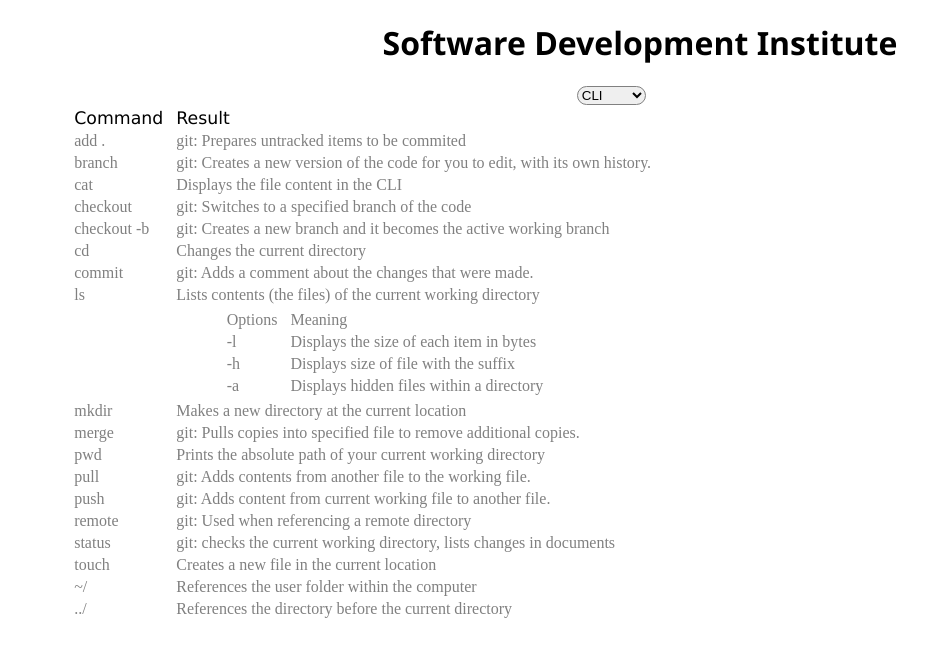
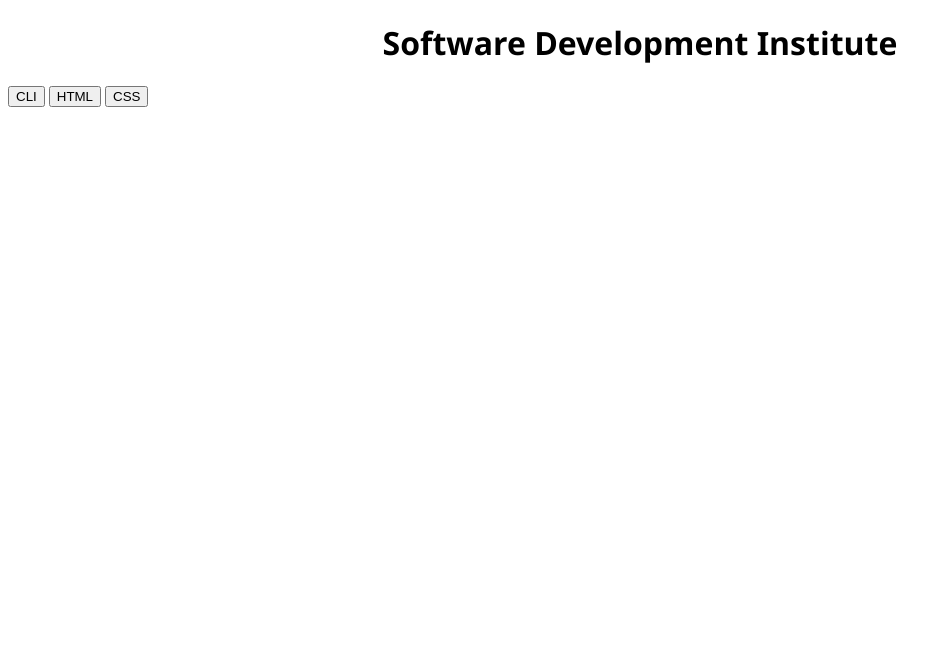
Before and after one commit to ESBorth/ASE-October-Glossary, a plain HTML site: page index.html in a window 1280 px wide. Shown: the whole page, without its empty margins (0-951 px from the left). Drawn offline with Linux system fonts and the light colour scheme.

Commit message:
Update index.html
Removed excess information - redirected it to related pages.

```diff
--- a/index.html
+++ b/index.html
@@ -4,116 +4,17 @@
         <meta charset = "utf-8">
         <title>Classwork Directory</title>
         <link rel = "stylesheet" href = "style.css">
-        <link rel = "javascript" href = "main.js">
+        <script src = "main.js"></script>
     </head>
     <body>
         <h1>Software Development Institute</h1>
-        <select label = "Classwork Type" name = "Type" id = "classWorkType">
-            <option value = "cli" class = "classWorkOption">CLI</option>
-            <option value = "html" class = "classWorkOption">HTML</option>
-        </select>
-        <div class = "gitInfo" id = "gitInfoID">
-            <table id = "gitInfoTableID" class = "gitInfoTable">
-                <tr class = "headerRow">
-                    <td>Command</td>
-                    <td>Result</td>
-                </tr>
-                <tr class = "primaryTable"> <!--add-->
-                    <td>add .</td>
-                    <td>git: Prepares untracked items to be commited</td>
-                </tr>
-                <tr class = "primaryTable"> <!--branch-->
-                    <td>branch</td>
-                    <td>git: Creates a new version of the code for you to edit, with its own history.</td>
-                </tr>
-                <tr class = "primaryTable"> <!--cat command-->
-                    <td>cat</td>
-                    <td>Displays the file content in the CLI</td>
-                </tr>
-                <tr class = "primaryTable"> <!--checkout-->
-                    <td>checkout</td>
-                    <td>git: Switches to a specified branch of the code</td>
-                </tr>
-                <tr class = "primaryTable"> <!--checkout -b-->
-                    <td>checkout -b</td>
-                    <td>git: Creates a new branch and it becomes the active working branch</td>
-                </tr>
-                <tr class = "primaryTable"> <!--cd command-->
-                    <td>cd</td>
-                    <td>Changes the current directory</td>
-                </tr>
-                <tr class = "primaryTable"> <!--Commit-->
-                    <td>commit</td>
-                    <td>git: Adds a comment about the changes that were made.</td>
-                </tr>
-                <tr class = "primaryTable"> <!--list contents of cwd-->
-                    <td>ls</td>
-                    <td>Lists contents (the files) of the current working directory</td>
-                </tr>
-                <tr class = "primaryTable"> <!--Options of the ls command-->
-                    <td></td>
-                    <td>
-                        <table class = "secondaryTable">
-                            <tr>
-                                <td>Options</td>
-                                <td>Meaning</td>
-                            </tr>
-                            <tr>
-                                <td>-l</td>
-                                <td>Displays the size of each item in bytes</td>
-                            </tr>
-                            <tr>
-                                <td>-h</td>
-                                <td>Displays size of file with the suffix</td>
-                            </tr>
-                            <tr>
-                                <td>-a</td>
-                                <td>Displays hidden files within a directory</td>
-                            </tr>
-                        </table>
-                    </td>
-                </tr>
-                <tr class = "primaryTable"> <!--make new directory-->
-                    <td>mkdir</td>
-                    <td>Makes a new directory at the current location</td>
-                </tr>
-                <tr class = "primaryTable"> <!--merge-->
-                    <td>merge</td>
-                    <td>git: Pulls copies into specified file to remove additional copies.</td>
-                </tr>
-                <tr class = "primaryTable"> <!--print working directory-->
-                    <td>pwd</td>
-                    <td>Prints the absolute path of your current working directory</td>
-                </tr>
-                <tr class = "primaryTable"> <!--pull-->
-                    <td>pull</td>
-                    <td>git: Adds contents from another file to the working file.</td>
-                </tr>
-                <tr class = "primaryTable"> <!--push-->
-                    <td>push</td>
-                    <td>git: Adds content from current working file to another file.</td>
-                </tr>
-                <tr class = "primaryTable"> <!--remote-->
-                    <td>remote</td>
-                    <td>git: Used when referencing a remote directory</td>
-                </tr>
-                <tr class = "primaryTable"> <!--status-->
-                    <td>status</td>
-                    <td>git: checks the current working directory, lists changes in documents</td>
-                </tr>
-                <tr class = "primaryTable"> <!--touch-->
-                    <td>touch</td>
-                    <td>Creates a new file in the current location</td>
-                </tr>
-                <tr class = "primaryTable"> <!--user directory-->
-                    <td>~/</td>
-                    <td>References the user folder within the computer</td>
-                </tr>
-                <tr class = "primaryTable"> <!--previous directory-->
-                    <td>../</td>
-                    <td>References the directory before the current directory</td>
-                </tr>
-            </table>
-        </div>
+        <nav class = "buttonGroup">
+            <a href = "cli.html">
+                <button id = "cliSwitcherButton" class = "switcherButton">CLI</button></a>
+            <a href = "html.html">
+                <button id = "htmlSwitcherButton" class = "switcherButton">HTML</button></a>
+            <button id = "cssSwitcherButton" class ="switcherButton" onclick = "cssSelectorChange()">CSS</button>
+        </nav>
+
     </body>
 </html>
```
